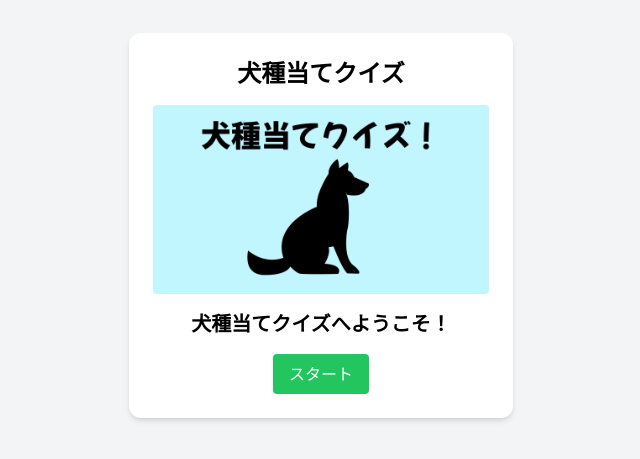
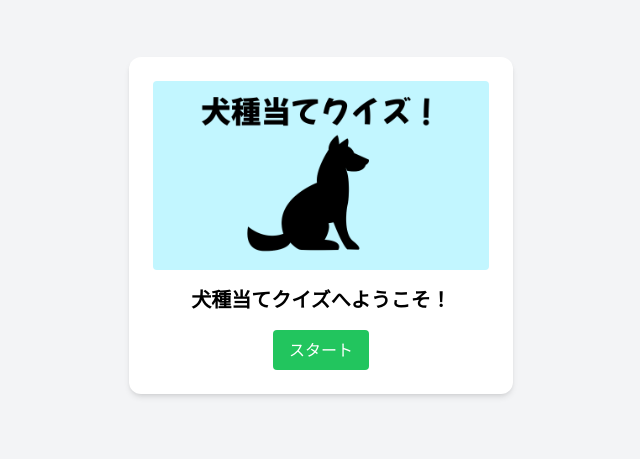
Before and after one commit to inuha62a/dog_breed_quiz, a plain HTML site: page index.html in a window 1280 px wide. Shown: the part 175-634 px from the top of the page, without its empty margins (319-959 px from the left). Drawn offline with nearby package versions, Linux system fonts and the light colour scheme.

Commit message:
タイトル編集

```diff
--- a/index.html
+++ b/index.html
@@ -3,16 +3,15 @@
   <head>
     <meta charset="UTF-8">
     <meta name="viewport" content="width=device-width, initial-scale=1.0">
-    <title>犬種当てクイズ</title>
+    <title>犬種当てクイズ！</title>
     <script src="https://cdn.tailwindcss.com"></script>
   </head>
   <body class="bg-gray-100 flex flex-col items-center justify-center min-h-screen">
     <div class="bg-white rounded-xl shadow-md p-6 w-96 text-center">
-      <h1 class="text-2xl font-bold mb-4">犬種当てクイズ</h1>
 
       <!-- スタート画面 -->
       <div id="start-screen" class="text-center">
-        <img src="images/top.png" alt="犬種当てクイズ" class="mb-4 rounded">
+        <img src="images/top.png" alt="犬種当てクイズ！" class="mb-4 rounded">
         <h2 class="text-xl font-bold mb-4">犬種当てクイズへようこそ！</h2>
         <button id="start-btn" class="bg-green-500 text-white py-2 px-4 rounded">スタート</button>
       </div>
```
